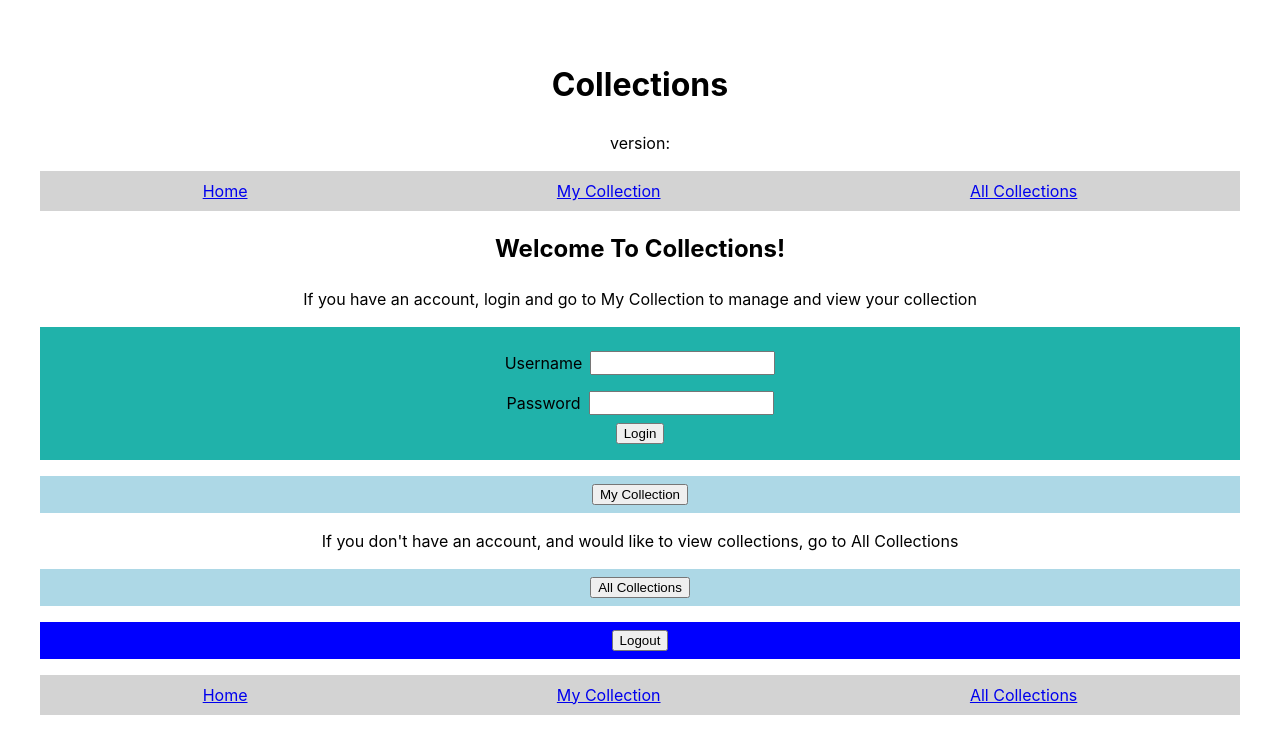
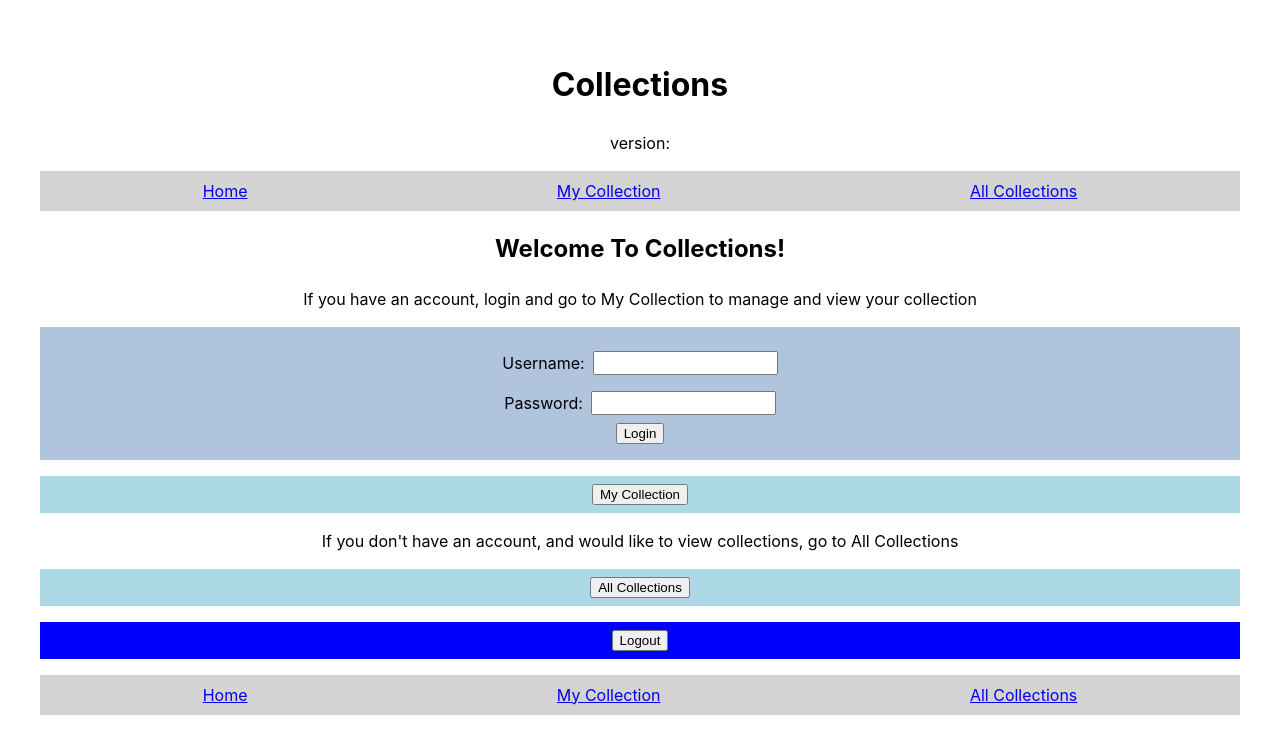
Before and after one commit to UWC2-JSCRIPT/320-wn24-final-project-tvroley, a React (Vite) app: page / in a window 1280 px wide. Shown: the top 754 px of the page. Built offline with nearby package versions, Linux system fonts and the light colour scheme.

Commit message:
login panel styling

```diff
--- a/src/App.css
+++ b/src/App.css
@@ -179,7 +179,7 @@
   flex-direction: column;
   flex-wrap: wrap;
   justify-content: center;
-  background-color: lightseagreen;
+  background-color: lightsteelblue;
   padding: 1em;
   margin-top: 1em;
   margin-bottom: 1em;
--- a/src/CardCollection.jsx
+++ b/src/CardCollection.jsx
@@ -26,7 +26,9 @@ function CardCollection({}) {
   useEffect(() => {
     const getData = async () => {
       if (!username) {
-        setErrorMessage("You need to login to view your collections, or you can view the All Collections page to view collections of existing users");
+        setErrorMessage(
+          "You need to login to view your collections, or you can view the All Collections page to view collections of existing users",
+        );
         return;
       }
       let urlGetCollections = new URL(
--- a/src/Home.jsx
+++ b/src/Home.jsx
@@ -65,7 +65,7 @@ export default function Home() {
       </p>
       <div className="div-login">
         <div className="div-enter-collection">
-          <label htmlFor="username-input">Username</label>
+          <label htmlFor="username-input">Username:</label>
           <input
             id="username-input"
             type="text"
@@ -77,7 +77,7 @@ export default function Home() {
           />
         </div>
         <div className="div-enter-collection">
-          <label htmlFor="password-input">Password</label>
+          <label htmlFor="password-input">Password:</label>
           <input
             id="password-input"
             type="text"
```
